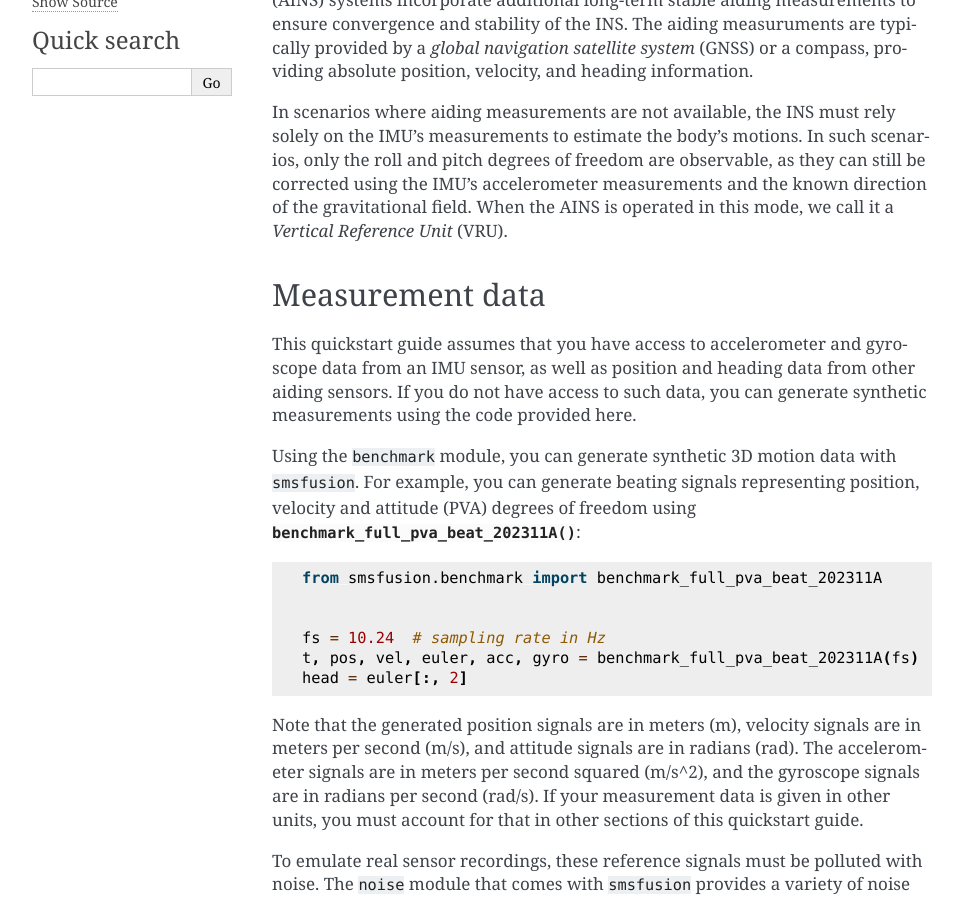
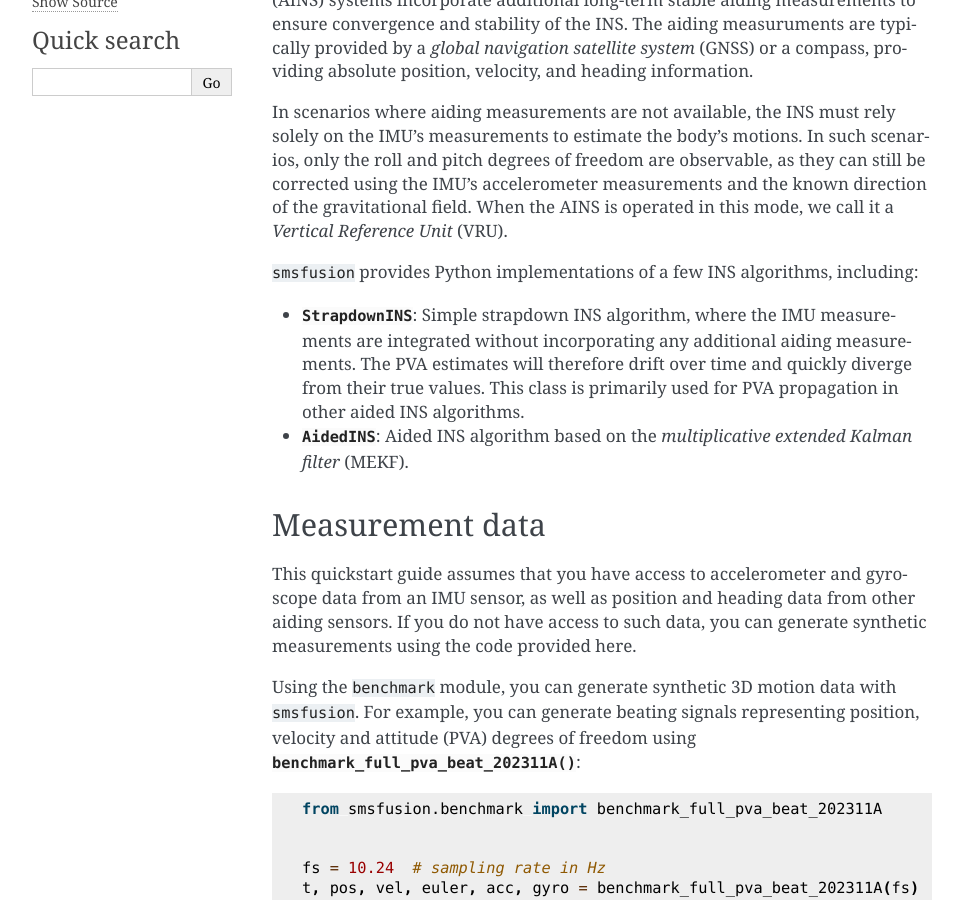
Before and after one commit to 4Subsea/smsfusion-python, a Sphinx documentation site: the page built from docs/user_guide/quickstart.rst, in a window 1280 px wide and 900 px high, scrolled down 306 px. Shown: the whole window, without its empty margins (148-1111 px from the left). Built offline with Sphinx 7.4.7, drawn with Linux system fonts in a browser that asks for light colours.

Commit message:
list INS algs

```diff
--- a/docs/user_guide/quickstart.rst
+++ b/docs/user_guide/quickstart.rst
@@ -17,6 +17,14 @@ on the IMU's measurements to estimate the body's motions. In such scenarios, onl
 and pitch degrees of freedom are observable, as they can still be corrected using
 the IMU's accelerometer measurements and the known direction of the gravitational field.
 When the AINS is operated in this mode, we call it a `Vertical Reference Unit` (VRU).
+
+``smsfusion`` provides Python implementations of a few INS algorithms, including:
+
+* :class:`~smsfusion.benchmark.StrapdownINS`: Simple strapdown INS algorithm, where the
+  IMU measurements are integrated without incorporating any additional aiding measurements.
+  The PVA estimates will therefore drift over time and quickly diverge from their true values.
+  This class is primarily used for PVA propagation in other aided INS algorithms.
+* :class:`~smsfusion.benchmark.AidedINS`: Aided INS algorithm based on the `multiplicative extended Kalman filter` (MEKF).
 
 
 Measurement data
```
